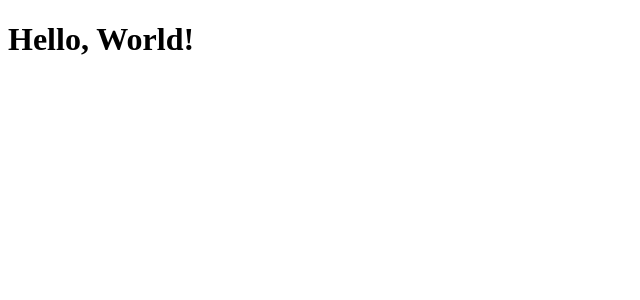
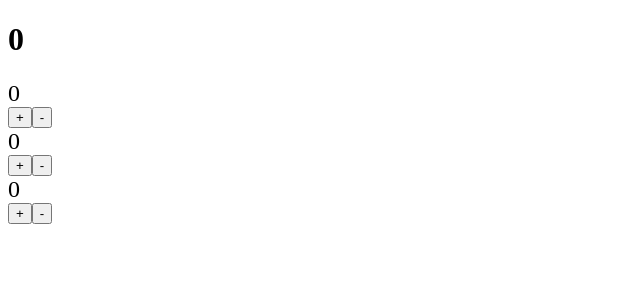
Before and after one commit to mrbartrns/react-class, a React app: page / in a window 1280 px wide. Shown: the top 300 px of the page, without its empty margins (0-640 px from the left). Built offline with nearby package versions, Linux system fonts and the light colour scheme.

Commit message:
feat: practice useState

```diff
--- a/src/App.tsx
+++ b/src/App.tsx
@@ -1,9 +1,36 @@
-import React from 'react';
+import React, { useState } from 'react';
+import { Counter } from '@components/Counter';
+
+/**
+ * 요구사항
+ * 1. Counter 컴포넌트 구현하기
+ * 2. 모든 Counter 컴포넌트의 합 구하기
+ *
+ * 무엇을 배울 것인가
+ * 1. 컴포넌트에서 지역 상태를 관리하는 법
+ * 2. 컴포넌트에서 이벤트 바인딩하기
+ * 3. 부모 컴포넌트에서 메시지 전달하기
+ */
 
 function App(): JSX.Element {
+  const [totalCount, setTotalCount] = useState(0);
+  const increaseTotalCount = () => setTotalCount((prev) => prev + 1);
+  const decreaseTotalCount = () => setTotalCount((prev) => prev - 1);
   return (
     <div className="App">
-      <h1>Hello, World!</h1>
+      <h1>{totalCount}</h1>
+      <Counter
+        onIncrease={increaseTotalCount}
+        onDecrease={decreaseTotalCount}
+      />
+      <Counter
+        onIncrease={increaseTotalCount}
+        onDecrease={decreaseTotalCount}
+      />
+      <Counter
+        onIncrease={increaseTotalCount}
+        onDecrease={decreaseTotalCount}
+      />
     </div>
   );
 }
--- /dev/null
+++ b/src/components/Counter.tsx
@@ -0,0 +1,32 @@
+import React, { useState } from 'react';
+
+/**
+ * 부모 컴포넌트에 메시지를 전달하기 위해서는
+ * 부모 컴포넌트로부터 handler를 prop으로 전달 받아야 한다.
+ */
+
+interface ICounter {
+  onIncrease: () => void;
+  onDecrease: () => void;
+}
+
+export const Counter = ({ onIncrease, onDecrease }: ICounter): JSX.Element => {
+  const [count, setCount] = useState(0);
+  const increase = () => {
+    setCount((prev) => prev + 1);
+    if (onIncrease) onIncrease();
+  };
+  const decrease = () => {
+    setCount((prev) => prev - 1);
+    if (onDecrease) onDecrease();
+  };
+  return (
+    <div>
+      <span style={{ fontSize: 24 }}>{count}</span>
+      <div>
+        <button onClick={increase}>+</button>
+        <button onClick={decrease}>-</button>
+      </div>
+    </div>
+  );
+};
```
